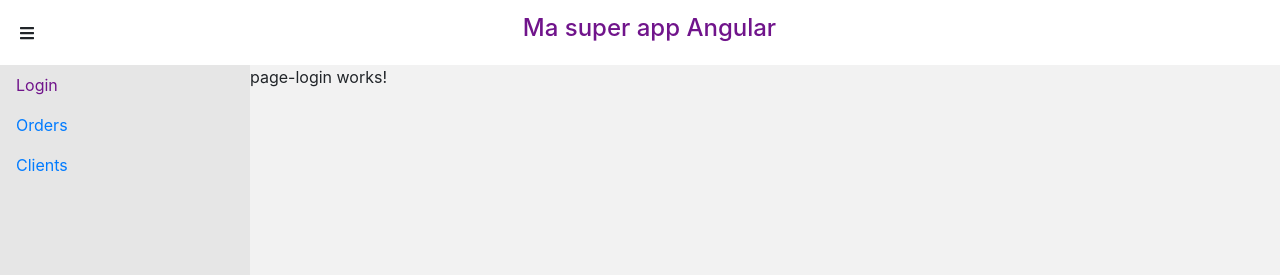
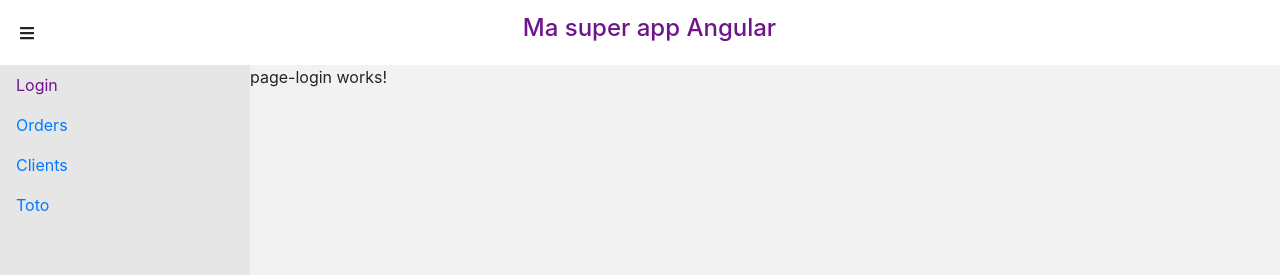
Before and after one commit to THOMAS-BOTQUIN/202006_Formation_ANGULAR, an Angular app in the folder my-app/: page /login in a window 1280 px wide. Shown: the top 275 px of the page. Built offline with nearby package versions, Linux system fonts and the light colour scheme.

Commit message:
Ajout des logs pour le routeur

```diff
--- a/my-app/src/app/app-routing.module.ts
+++ b/my-app/src/app/app-routing.module.ts
@@ -1,6 +1,5 @@
 import { NgModule } from '@angular/core';
-import { Routes, RouterModule } from '@angular/router';
-import { PageLoginComponent } from './login/pages/page-login/page-login.component';
+import { Routes, RouterModule, PreloadAllModules, Router } from '@angular/router';
 
 
 const routes: Routes = [
@@ -20,7 +19,17 @@ const routes: Routes = [
 ];
 
 @NgModule({
-  imports: [RouterModule.forRoot(routes)],
+  imports: [RouterModule.forRoot(routes, {
+    enableTracing: false,
+    preloadingStrategy: PreloadAllModules
+  })],
   exports: [RouterModule]
 })
-export class AppRoutingModule { }
+export class AppRoutingModule {
+    // Diagnostic only: inspect router configuration
+    constructor(router: Router) {
+      // Use a custom replacer to display function names in the route configs
+      const replacer = (key, value) => (typeof value === 'function') ? value.name : value;
+      console.log('Routes: ', JSON.stringify(router.config, replacer, 2));
+    }
+}
--- a/my-app/src/app/core/components/nav/nav.component.html
+++ b/my-app/src/app/core/components/nav/nav.component.html
@@ -8,4 +8,7 @@
   <li class="nav-item">
     <a class="nav-link" routerLink="/clients" routerLinkActive="active">Clients</a>
   </li>
+  <li class="nav-item">
+    <a class="nav-link" routerLink="/toto" routerLinkActive="active">Toto</a>
+  </li>
 </ul>
--- a/my-app/src/app/page-not-found/page-not-found-routing.module.ts
+++ b/my-app/src/app/page-not-found/page-not-found-routing.module.ts
@@ -1,8 +1,11 @@
 import { NgModule } from '@angular/core';
-import { Routes, RouterModule } from '@angular/router';
+import { Routes, RouterModule, PreloadAllModules } from '@angular/router';
+import { PageNotFoundComponent } from './page-not-found/page-not-found.component';
 
 
-const routes: Routes = [];
+const routes: Routes = [
+  { path: "", component: PageNotFoundComponent}
+];
 
 @NgModule({
   imports: [RouterModule.forChild(routes)],
```
